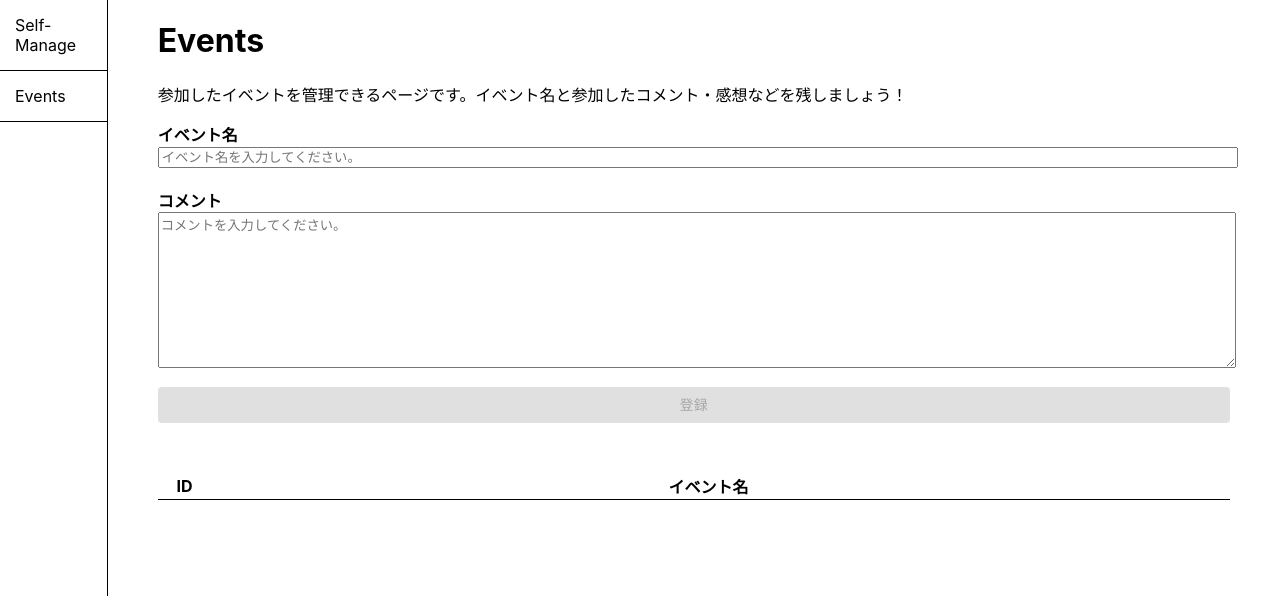
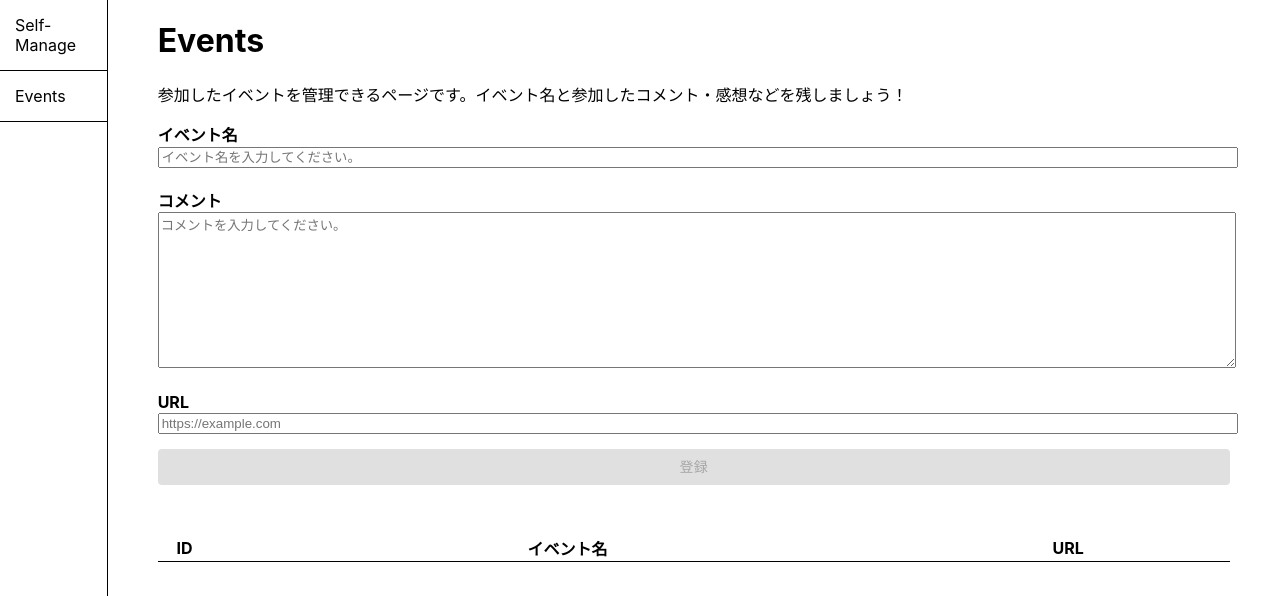
Before and after one commit to azufb/self-manage-app, a React app: page /Events in a window 1280 px wide. Shown: the top 596 px of the page. Built offline with nearby package versions, Linux system fonts and the light colour scheme.

Commit message:
イベントURLを記録できるようにした

```diff
--- a/src/components/Event.js
+++ b/src/components/Event.js
@@ -16,6 +16,7 @@ const Event = ({event}) => {
   const id = event.id;
   const [name, setName] = useState(event.name);
   const [comment, setComment] = useState(event.comment);
+  const [url, setUrl] = useState(event.url);
   const [editable, setEditable] = useState(false);
   const [open, setOpen] = useState(false);
 
@@ -34,6 +35,7 @@ const Event = ({event}) => {
   useEffect(() => {
     setName(event.name);
     setComment(event.comment);
+    setUrl(event.url);
   }, [event.name, event.comment]);
 
   // 詳細モーダルの開閉を管理
@@ -59,11 +61,13 @@ const Event = ({event}) => {
       type: EDIT_EVENT,
       id,
       name,
-      comment
+      comment,
+      url
     });
 
     setName(event.name);
     setComment(event.comment);
+    setUrl(event.url);
 
     window.alert("変更が適用されました。");
 
@@ -75,6 +79,7 @@ const Event = ({event}) => {
       <tr>
         <td>{event.id}</td>
         <td>{event.name}</td>
+        <td>{event.url}</td>
         <td className={styles.btns}>
           <div className={styles.btn}>
             <Button variant="contained" color="secondary" onClick={handleDeleteEvent}
@@ -109,13 +114,19 @@ const Event = ({event}) => {
             <label>イベント名：</label>
           </div>
           <div>
-            <input value={name} onChange={(e) => setName(e.target.value)} className={styles.eventNameInput} />
+            <input type="text" value={name} onChange={(e) => setName(e.target.value)} className={styles.eventNameInput} />
           </div>
           <div>
             <label>コメント：</label>
           </div>
           <div>
             <textarea value={comment} onChange={(e) => setComment(e.target.value)} className={styles.commentInput} />
+          </div>
+          <div>
+            <label>URL：</label>
+          </div>
+          <div>
+            <input type="url" value={url} onChange={(e) => setUrl(e.target.value)} className={styles.eventNameInput} />
           </div>
           <div className={styles.btns}>
             <div className={styles.btn}>
--- a/src/components/EventForm.js
+++ b/src/components/EventForm.js
@@ -8,6 +8,7 @@ const EventForm = () => {
   const { dispatch } = useContext(AppContext); // contextから、dispatchを受け取る。
   const [name, setName] = useState("");
   const [comment, setComment] = useState("");
+  const [url, setUrl] = useState("");
 
   const handleAddEvent = (e) => {
     e.preventDefault();
@@ -15,13 +16,15 @@ const EventForm = () => {
     dispatch({
       type: ADD_EVENT,
       name,
-      comment
+      comment,
+      url
     });
 
     window.alert(`「${name}」というイベントを登録しました。`);
 
     setName("");
     setComment("");
+    setUrl("");
   }
 
   const disableResister = name === "" || comment === "";
@@ -39,6 +42,11 @@ const EventForm = () => {
         </div>
         <textarea id="commentForm" value={comment} onChange={(e) => setComment(e.target.value)}
           placeholder="コメントを入力してください。" className={styles.commentInput} rows="10" />
+        <div className={styles.formContent}>
+          <label htmlFor="urlForm">URL</label>
+        </div>
+        <input type="url" id="urlForm" value={url} onChange={(e) => setUrl(e.target.value)}
+          placeholder="https://example.com" className={styles.eventNameInput} />
         <div className={styles.btnArea}>
           <Button onClick={handleAddEvent} variant="contained" size="medium" color="primary"
             fontWeight="fontWeightBold" className={styles.registerBtn} disabled={disableResister}>
--- a/src/components/EventList.js
+++ b/src/components/EventList.js
@@ -13,6 +13,7 @@ const EventList = () => {
           <tr className={styles.tableHeader}>
             <th className={styles.tableHeaderID}>ID</th>
             <th>イベント名</th>
+            <th>URL</th>
             <th className={styles.tableHeaderBtns}></th>
           </tr>
         </thead>
--- a/src/reducers/events.js
+++ b/src/reducers/events.js
@@ -4,7 +4,7 @@ const events = (state = [], action) => {
   switch (action.type) {
     // イベントを追加する
     case ADD_EVENT:
-      const event = { name: action.name, comment: action.comment };
+      const event = { name: action.name, comment: action.comment, url: action.url };
       const length = state.length;
       const id  = length === 0 ? 1 : state[length -1].id + 1;
       return [...state, { id, ...event }];
@@ -19,6 +19,7 @@ const events = (state = [], action) => {
         if (event.id === action.id) {
           event.name = action.name;
           event.comment = action.comment;
+          event.url = action.url;
         }
         return event;
       });
```
